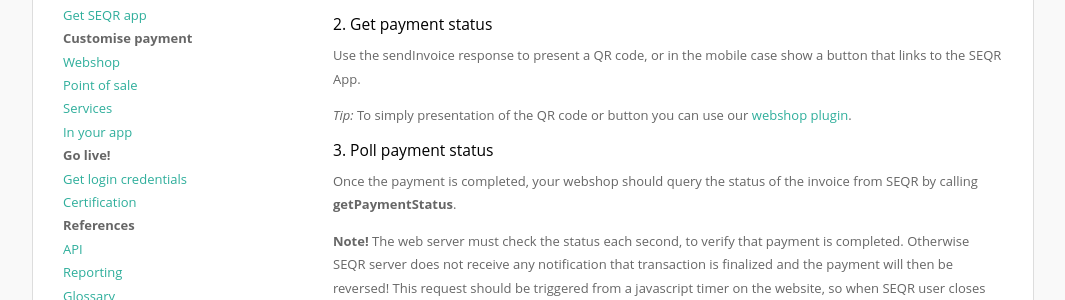
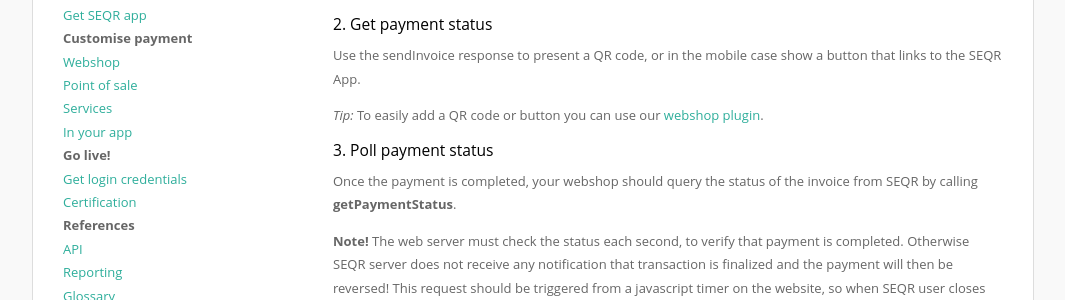
Before and after one commit to SeamlessDistribution/SeamlessDistribution.github.io, a Jekyll site: the page built from merchant/webshop/index.md, in a window 1280 px wide and 900 px high, scrolled down 1656 px. Shown: the part 154-454 px from the top of the window, without its empty margins (138-1203 px from the left). Built offline with Jekyll 4.4.1, drawn with Linux system fonts in a browser that asks for light colours.

Commit message:
Minor rewrite

```diff
--- a/merchant/webshop/index.md
+++ b/merchant/webshop/index.md
@@ -72,7 +72,7 @@
 
 Use the sendInvoice response to present a QR code, or in the mobile case show a button that links to the SEQR App.
 
-_Tip:_ To simply presentation of the QR code or button you can use our [webshop plugin](https://github.com/SeamlessDistribution/seqr-webshop-plugin).
+_Tip:_ To easily add a QR code or button you can use our [webshop plugin](https://github.com/SeamlessDistribution/seqr-webshop-plugin).
 
 #### 3. Poll payment status
 
```
